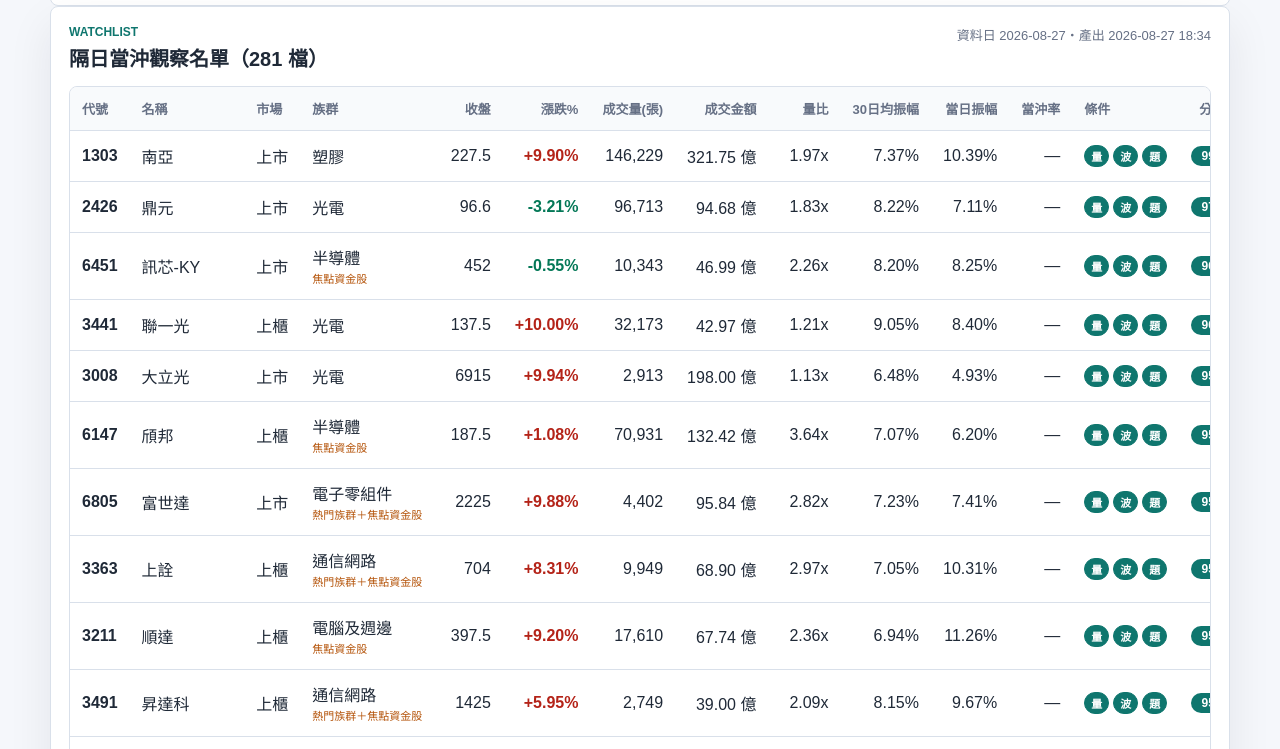
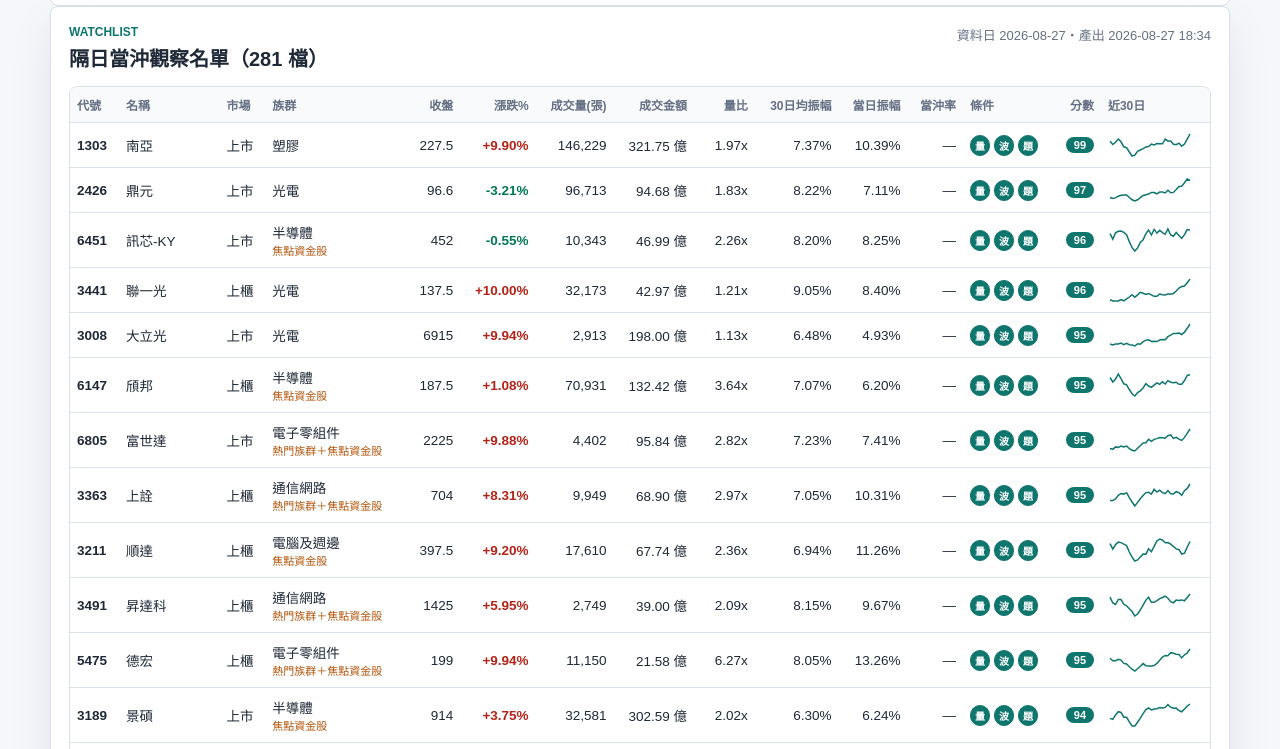
Before and after one commit to dilyschy-gif/twstock-chips, a plain HTML site: page day-trading.html in a window 1280 px wide. Shown: the part 1007-1756 px from the top of the page. Drawn offline with Linux system fonts and the light colour scheme.

Commit message:
Refine styles for table and badge elements
Adjusted font sizes and padding for table and badge elements to improve layout.

```diff
--- a/day-trading.css
+++ b/day-trading.css
@@ -67,6 +67,21 @@
   font-variant-numeric: tabular-nums;
 }
 
+/* ===== 表格緊湊化：縮小字級與欄距，讓 15 欄在一般視窗寬度下完整顯示 ===== */
+
+.dt-table {
+  font-size: 13.5px;
+}
+
+.dt-table th,
+.dt-table td {
+  padding: 9px 7px;
+}
+
+.dt-table th {
+  font-size: 12px;
+}
+
 .dt-table th.num,
 .dt-table td.num {
   text-align: right;
@@ -96,10 +111,10 @@
 
 .cond-badge {
   display: inline-block;
-  min-width: 22px;
-  padding: 2px 6px;
+  min-width: 18px;
+  padding: 2px 4px;
   border-radius: 999px;
-  font-size: 11px;
+  font-size: 10px;
   font-weight: 700;
   text-align: center;
   border: 1px solid var(--line);
@@ -115,12 +130,12 @@
 
 .score-pill {
   display: inline-block;
-  min-width: 34px;
-  padding: 3px 8px;
+  min-width: 28px;
+  padding: 2px 6px;
   border-radius: 999px;
   text-align: center;
   font-weight: 700;
-  font-size: 12px;
+  font-size: 11px;
   background: rgba(15, 118, 110, 0.12);
   color: var(--accent-strong);
 }
@@ -162,6 +177,7 @@
 .hot-reason {
   font-size: 11px;
   color: var(--warning);
+  white-space: normal;
 }
 
 @media (max-width: 720px) {
```
